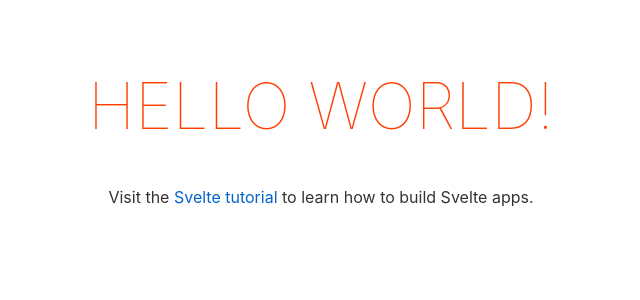
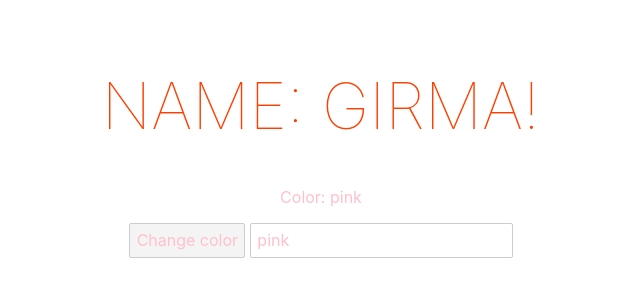
Before and after one commit to girma-tesfaye/svelteup, a Svelte app: page / in a window 1280 px wide. Shown: the top 300 px of the page, without its empty margins (319-959 px from the left). Built offline with nearby package versions, Linux system fonts and the light colour scheme.

Commit message:
user input and data binding

```diff
--- a/src/App.svelte
+++ b/src/App.svelte
@@ -1,10 +1,27 @@
 <script>
-	export let name;
+	let name = "Girma";
+	//let role = "Sr. Dev";
+	let color = "pink";
+	const changeColor = () => {
+		color = "black";
+	}
+	// const inputColor = (event) => {
+	// 	color = event.target.value;
+	// }
+	// const changeRole = () => {
+	// 	role = "Sr. Full Stack dev"
+	// }
+	// const inputRole = (event) => {
+	// 	role = event.target.value;
+	// }
 </script>
 
 <main>
-	<h1>Hello {name}!</h1>
-	<p>Visit the <a href="https://svelte.dev/tutorial">Svelte tutorial</a> to learn how to build Svelte apps.</p>
+	<h1>Name: {name}!</h1>
+	<p style="color: {color}">Color: {color}</p>
+	<button style="color: {color}" on:click={changeColor}>Change color</button>
+	<!-- <input type="text" on:input={inputRole} value={role}/> -->
+	<input type="text" style="color: {color}" bind:value={color}/>
 </main>
 
 <style>
--- a/src/main.js
+++ b/src/main.js
@@ -1,10 +1,10 @@
-import App from './App.svelte';
+import App from "./App.svelte"
 
 const app = new App({
 	target: document.body,
 	props: {
-		name: 'world'
+		name: 'World'
 	}
-});
+})
 
 export default app;
```
